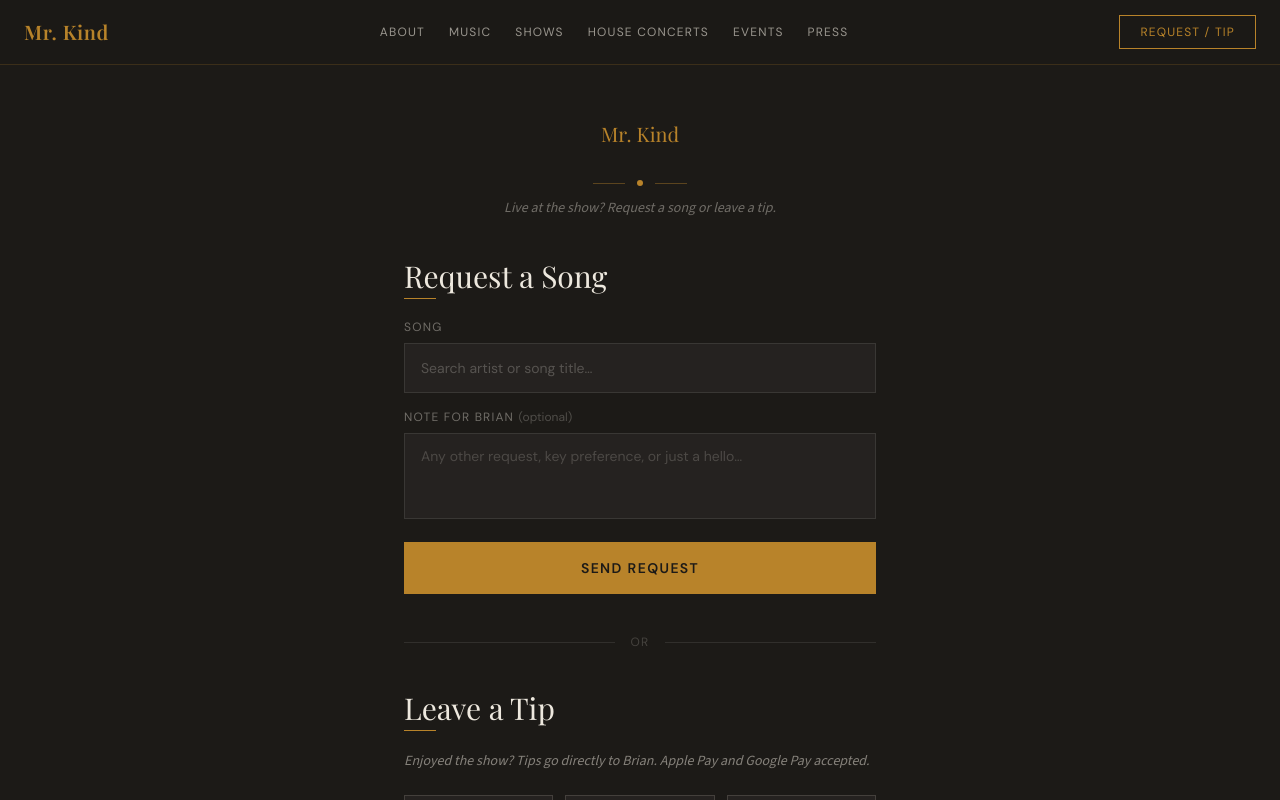
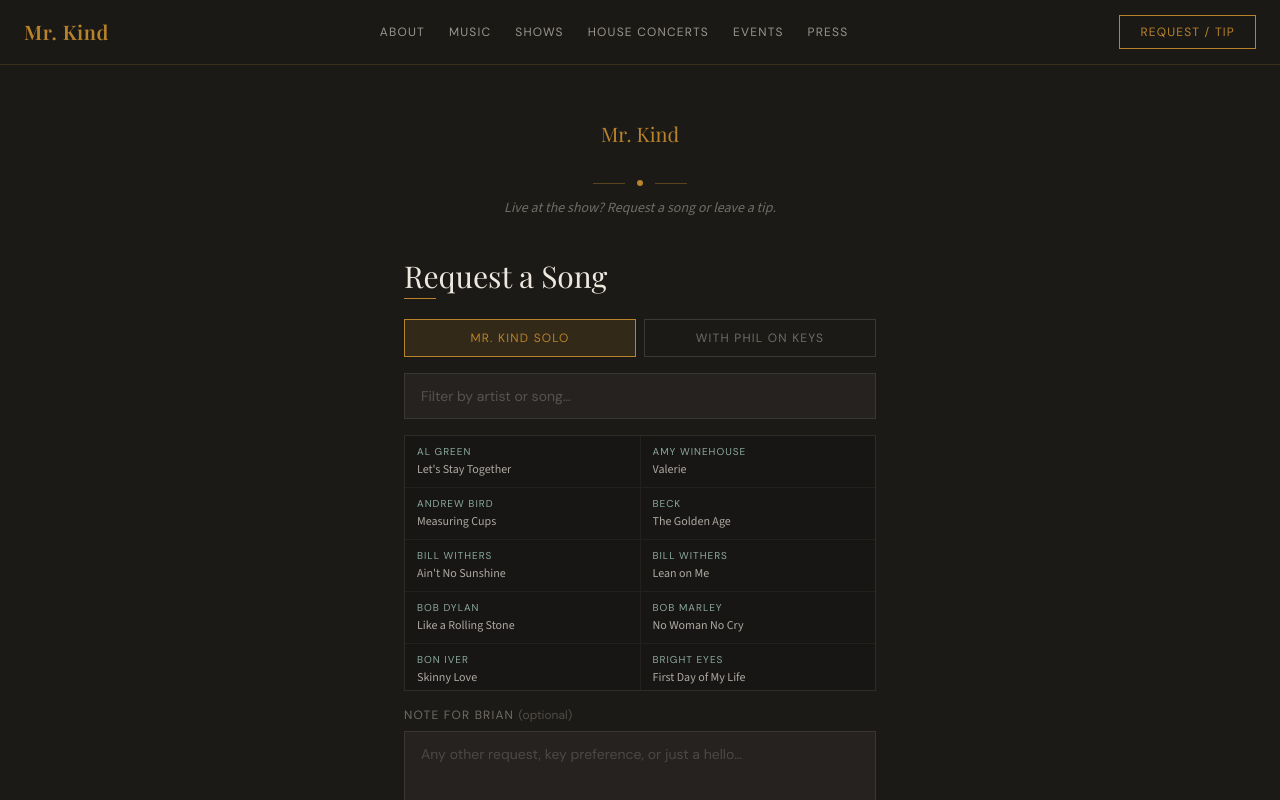
Before and after one commit to bergeronbrianr-code/mrkind-website, a Next.js app: page /request in a window 1280 px wide. Shown: the top 800 px of the page. Built offline with nearby package versions, Linux system fonts and the light colour scheme.

Commit message:
Update songs, bio, fonts, photos, request page

```diff
--- a/src/app/request/page.tsx
+++ b/src/app/request/page.tsx
@@ -20,18 +20,25 @@
 
 const SONGS = [
   "Al Green – Let's Stay Together",
+  "Amy Winehouse – Valerie",
   "Andrew Bird – Measuring Cups",
-  "Awake for the Sunrise – Flock of Dimes",
   "Beck – The Golden Age",
   "Bill Withers – Ain't No Sunshine",
+  "Bill Withers – Lean on Me",
   "Bob Dylan – Like a Rolling Stone",
-  "Bon Iver – Calgary",
+  "Bob Marley – No Woman No Cry",
   "Bon Iver – Skinny Love",
+  "Bright Eyes – First Day of My Life",
   "Bruce Springsteen – Dancing in the Dark",
   "Bruce Springsteen – I'm on Fire",
   "Coldplay – Clocks",
+  "Dave Matthews Band – Ants Marching",
   "David Gray – Babylon",
+  "Death Cab for Cutie – I Will Follow You Into the Dark",
+  "Donnie Hathaway – Jealous Guy",
   "Dr. Dog – Shadow People",
+  "Eagles – Hotel California",
+  "Edward Sharpe & The Magnetic Zeros – Home",
   "Elton John – Tiny Dancer",
   "Elton John – Your Song",
   "Elvis Presley – Can't Help Falling In Love With You",
@@ -41,45 +48,66 @@
   "Father John Misty – I'm Writing A Novel",
   "Feist – 1, 2, 3, 4",
   "Fleetwood Mac – Landslide",
+  "Flock of Dimes – Awake for the Sunrise",
+  "Foo Fighters – Everlong",
   "Geese – Cobra",
   "Goo Goo Dolls – Slide",
-  "Hall and Oates – You Make My Dreams Come True",
+  "Hall & Oates – You Make My Dreams Come True",
   "Jack Johnson – Better Together",
   "Jackson Browne – These Days",
+  "James Taylor – Fire and Rain",
   "James Taylor – How Sweet It Is",
-  "Jealous Guy – John Lennon / Donny Hathaway",
+  "Jason Mraz – I'm Yours",
+  "Jeff Buckley – Hallelujah",
+  "John Legend – All of Me",
+  "John Lennon – Imagine",
+  "John Mayer – Why Georgia",
+  "Johnny Cash – Folsom Prison Blues",
   "Johnny Cash – I Walk The Line",
   "Johnny Cash – Ring of Fire",
   "Josh Ritter – Girl in the War",
   "Josh Ritter – Monster Ballads",
   "Journey – Don't Stop Believin'",
+  "Judy Garland – Somewhere Over the Rainbow",
   "Kings of Leon – Use Somebody",
+  "Leonard Cohen – Hallelujah",
   "Lumineers – Ho Hey",
   "Matchbox 20 – 3AM",
-  "Modern English – I Melt with You",
+  "MGMT – Fated to Pretend",
+  "Modern English – Melt with You",
+  "Mumford & Sons – I Will Wait",
   "Neil Diamond – Sweet Caroline",
   "Neil Young – Harvest Moon",
   "Neil Young – Heart of Gold",
-  "Nothing Compares 2 U – Prince / Sinéad O'Connor",
+  "Neil Young – Out on the Weekend",
+  "Neutral Milk Hotel – In the Aeroplane Over the Sea",
+  "Noah Kahan – Orange Juice",
   "Oasis – Wonderwall",
   "Old Crow Medicine Show – Wagon Wheel",
   "Otis Redding – Sittin' On The Dock of the Bay",
-  "Out on the Weekend – Neil Young",
+  "Paul Simon – 50 Ways to Leave Your Lover",
+  "Paul Simon – The Sound of Silence",
   "Pearl Jam – Betterman",
+  "Prince – Nothing Compares 2 U",
   "Radiohead – Creep",
   "Radiohead – Fake Plastic Trees",
   "Radiohead – Karma Police",
+  "Ray LaMontagne – You Are the Best Thing",
+  "Red Hot Chili Peppers – Under the Bridge",
   "REM – Losing My Religion",
   "Roy Orbison – Pretty Woman",
+  "Sam Cooke – Wonderful World",
   "Sheryl Crow – Strong Enough",
-  "Simon and Garfunkel – Me and Julio Down by the Schoolyard",
+  "Simon & Garfunkel – Me and Julio Down by the Schoolyard",
+  "Smashing Pumpkins – Tonight Tonight",
   "Spoon – The Underdog",
-  "Steeler's Wheel – Stuck in the Middle With You",
+  "Stealers Wheel – Stuck in the Middle With You",
   "Tears for Fears – Everybody Wants to Rule the World",
   "The Band – The Weight",
   "The Beatles – Come Together",
   "The Beatles – Don't Let Me Down",
   "The Beatles – Here Comes The Sun",
+  "The Beatles – In My Life",
   "The Beatles – Yellow Submarine",
   "The National – Fake Empire",
   "The Postal Service – The District Sleeps Alone Tonight",
@@ -87,13 +115,46 @@
   "The Temptations – My Girl",
   "Tom Petty – Free Fallin'",
   "Tom Petty – I Won't Back Down",
+  "Tom Petty – Wildflowers",
   "Tracy Chapman – Gimme One Reason",
+  "U2 – With or Without You",
   "Vampire Weekend – I Stand Corrected",
+  "Van Morrison – Brown Eyed Girl",
   "Van Morrison – Into the Mystic",
   "Wilco – California Stars",
   "Wilco – Jesus, etc.",
   "Wilco – Kamera",
 ];
+
+const PHIL_SONGS = new Set([
+  "Al Green – Let's Stay Together",
+  "Beck – The Golden Age",
+  "Bon Iver – Skinny Love",
+  "Bruce Springsteen – Dancing in the Dark",
+  "Bruce Springsteen – I'm on Fire",
+  "Donnie Hathaway – Jealous Guy",
+  "Dr. Dog – Shadow People",
+  "Elton John – Tiny Dancer",
+  "Elton John – Your Song",
+  "Father John Misty – Fun Times in Babylon",
+  "Father John Misty – I'm Writing A Novel",
+  "Flock of Dimes – Awake for the Sunrise",
+  "Geese – Cobra",
+  "Jackson Browne – These Days",
+  "Johnny Cash – Ring of Fire",
+  "Kings of Leon – Use Somebody",
+  "Neil Young – Harvest Moon",
+  "Neil Young – Out on the Weekend",
+  "Prince – Nothing Compares 2 U",
+  "Radiohead – Fake Plastic Trees",
+  "Sheryl Crow – Strong Enough",
+  "The Beatles – Come Together",
+  "The Beatles – Don't Let Me Down",
+  "The Rolling Stones – Wild Horses",
+  "Tears for Fears – Everybody Wants to Rule the World",
+  "Tom Petty – I Won't Back Down",
+  "Wilco – California Stars",
+]);
 
 const TIP_AMOUNTS = [5, 10, 20];
 
@@ -102,8 +163,8 @@
 
 export default function RequestPage() {
   const [search, setSearch] = useState("");
+  const [filter, setFilter] = useState<"all" | "phil">("all");
   const [selectedSong, setSelectedSong] = useState("");
-  const [showDropdown, setShowDropdown] = useState(false);
   const [tipAmount, setTipAmount] = useState<number | null>(null);
   const [customTip, setCustomTip] = useState("");
   const [tipNote, setTipNote] = useState("");
@@ -111,31 +172,22 @@
   const [requestSubmitted, setRequestSubmitted] = useState(false);
 
   const filtered = useMemo(() => {
-    if (!search) return SONGS;
+    const base = filter === "phil" ? SONGS.filter((s) => PHIL_SONGS.has(s)) : SONGS;
+    if (!search) return base;
     const q = search.toLowerCase();
-    return SONGS.filter((s) => s.toLowerCase().includes(q));
-  }, [search]);
+    return base.filter((s) => s.toLowerCase().includes(q));
+  }, [search, filter]);
 
   const effectiveTip = tipAmount ?? (customTip ? parseFloat(customTip) : null);
 
-  function handleSelectSong(song: string) {
-    setSelectedSong(song);
-    setSearch(song);
-    setShowDropdown(false);
+  function handleTipPay() {
+    if (!effectiveTip || effectiveTip < 1) return;
+    window.open(STRIPE_PAYMENT_LINK_URL, "_blank");
   }
 
   function handleRequestSubmit(e: React.FormEvent) {
     e.preventDefault();
-    // Actual submission handled by Formspree — this is for optimistic UI
     setRequestSubmitted(true);
-  }
-
-  function handleTipPay() {
-    if (!effectiveTip || effectiveTip < 1) return;
-    // Redirect to Stripe Payment Link
-    // In production, you could append ?prefilled_quantity=X or use Stripe Checkout Sessions
-    // for a more custom experience with Apple Pay / Google Pay.
-    window.open(STRIPE_PAYMENT_LINK_URL, "_blank");
   }
 
   return (
@@ -149,7 +201,6 @@
           >
             Mr. Kind
           </Link>
-
           <div className="flex items-center justify-center gap-3 mb-3">
             <div className="h-px w-8 bg-[#b8832a]/40" />
             <div className="w-1.5 h-1.5 rounded-full bg-[#b8832a]" />
@@ -190,52 +241,89 @@
               </button>
             </div>
           ) : (
-            /* Actual form — Formspree handles submission */
             <form
               action="https://formspree.io/f/YOUR_FORM_ID"
               method="POST"
               onSubmit={handleRequestSubmit}
               className="space-y-4"
             >
-              {/* Searchable song picker */}
-              <div className="relative">
-                <label className="font-[family-name:var(--font-dm-sans)] text-xs tracking-widest uppercase text-[#ede8de]/40 block mb-2">
-                  Song
-                </label>
+              <input type="hidden" name="song_request" value={selectedSong} />
+
+              {/* Filter toggle */}
+              <div className="flex gap-2">
+                <button
+                  type="button"
+                  onClick={() => { setFilter("all"); setSelectedSong(""); setSearch(""); }}
+                  className={`flex-1 py-2.5 text-xs font-[family-name:var(--font-dm-sans)] tracking-widest uppercase transition-all border ${
+                    filter === "all"
+                      ? "border-[#b8832a] bg-[#b8832a]/15 text-[#b8832a]"
+                      : "border-[#ede8de]/15 text-[#ede8de]/40 hover:border-[#ede8de]/30"
+                  }`}
+                >
+                  Mr. Kind Solo
+                </button>
+                <button
+                  type="button"
+                  onClick={() => { setFilter("phil"); setSelectedSong(""); setSearch(""); }}
+                  className={`flex-1 py-2.5 text-xs font-[family-name:var(--font-dm-sans)] tracking-widest uppercase transition-all border ${
+                    filter === "phil"
+                      ? "border-[#b8832a] bg-[#b8832a]/15 text-[#b8832a]"
+                      : "border-[#ede8de]/15 text-[#ede8de]/40 hover:border-[#ede8de]/30"
+                  }`}
+                >
+                  With Phil on Keys
+                </button>
+              </div>
+
+              {/* Search */}
               <input
                 type="text"
-                  name="song_request"
                 value={search}
-                  onChange={(e) => {
-                    setSearch(e.target.value);
-                    setSelectedSong("");
-                    setShowDropdown(true);
-                  }}
-                  onFocus={() => setShowDropdown(true)}
-                  placeholder="Search artist or song title…"
-                  className="w-full bg-[#252220] border border-[#ede8de]/10 text-[#ede8de] placeholder-[#ede8de]/25 px-4 py-3.5 text-sm font-[family-name:var(--font-dm-sans)] focus:outline-none focus:border-[#b8832a]/50 transition-colors"
+                onChange={(e) => { setSearch(e.target.value); setSelectedSong(""); }}
+                placeholder="Filter by artist or song…"
+                className="w-full bg-[#252220] border border-[#ede8de]/10 text-[#ede8de] placeholder-[#ede8de]/25 px-4 py-3 text-sm font-[family-name:var(--font-dm-sans)] focus:outline-none focus:border-[#b8832a]/50 transition-colors"
                 autoComplete="off"
               />
 
-                {showDropdown && filtered.length > 0 && (
-                  <div className="absolute z-20 w-full bg-[#1e1c19] border border-[#ede8de]/10 border-t-0 max-h-56 overflow-y-auto shadow-xl">
-                    {filtered.map((song) => (
+              {/* Browsable song grid */}
+              <div className="h-64 overflow-y-auto border border-[#ede8de]/10 bg-[#181614]">
+                {filtered.length === 0 ? (
+                  <p className="text-center font-[family-name:var(--font-dm-sans)] text-[#ede8de]/25 text-xs py-10">
+                    No matches
+                  </p>
+                ) : (
+                  <div className="grid grid-cols-2 gap-px bg-[#ede8de]/5">
+                    {filtered.map((song) => {
+                      const [artist, title] = song.split(" – ");
+                      return (
                         <button
                           key={song}
                           type="button"
-                        onMouseDown={() => handleSelectSong(song)}
-                        className={`w-full text-left px-4 py-3 text-sm font-[family-name:var(--font-dm-sans)] transition-colors ${
+                          onClick={() => { setSelectedSong(song); setSearch(song); }}
+                          className={`text-left px-3 py-2.5 transition-colors bg-[#181614] ${
                             selectedSong === song
-                            ? "bg-[#b8832a]/20 text-[#b8832a]"
-                            : "text-[#ede8de]/70 hover:bg-[#b8832a]/10 hover:text-[#ede8de]"
+                              ? "bg-[#b8832a]/20 border-l-2 border-[#b8832a]"
+                              : "hover:bg-[#252220]"
                           }`}
                         >
-                        {song}
+                          <p className={`font-[family-name:var(--font-dm-sans)] text-[10px] tracking-widest uppercase truncate leading-tight mb-0.5 ${selectedSong === song ? "text-[#b8832a]" : "text-[#8aaa9e]"}`}>
+                            {artist}
+                          </p>
+                          <p className={`font-[family-name:var(--font-source-sans)] text-xs truncate leading-snug ${selectedSong === song ? "text-[#b8832a]" : "text-[#ede8de]/70"}`}>
+                            {title}
+                          </p>
                         </button>
-                    ))}
+                      );
+                    })}
                   </div>
                 )}
               </div>
+
+              {selectedSong && (
+                <p className="font-[family-name:var(--font-dm-sans)] text-[#b8832a] text-xs tracking-widest uppercase text-center">
+                  ✓ {selectedSong}
+                </p>
+              )}
 
               {/* Note */}
               <div>
@@ -291,10 +379,7 @@
               <button
                 key={amount}
                 type="button"
-                onClick={() => {
-                  setTipAmount(amount);
-                  setCustomTip("");
-                }}
+                onClick={() => { setTipAmount(amount); setCustomTip(""); }}
                 className={`py-4 font-[family-name:var(--font-playfair)] text-2xl transition-all border ${
                   tipAmount === amount
                     ? "border-[#b8832a] bg-[#b8832a]/15 text-[#b8832a]"
@@ -320,10 +405,7 @@
                 min="1"
                 step="1"
                 value={customTip}
-                onChange={(e) => {
-                  setCustomTip(e.target.value);
-                  setTipAmount(null);
-                }}
+                onChange={(e) => { setCustomTip(e.target.value); setTipAmount(null); }}
                 placeholder="Other amount"
                 className="w-full bg-[#252220] border border-[#ede8de]/10 text-[#ede8de] placeholder-[#ede8de]/20 pl-8 pr-4 py-3 text-sm font-[family-name:var(--font-dm-sans)] focus:outline-none focus:border-[#b8832a]/50 transition-colors"
               />
@@ -345,16 +427,6 @@
             />
           </div>
 
-          {/*
-            STRIPE HERE
-            This button redirects to a Stripe Payment Link.
-            Stripe handles Apple Pay, Google Pay, and card payments automatically.
-
-            For a more embedded experience with custom amount:
-              - Use Stripe Checkout Sessions via a Vercel Edge Function
-              - POST { amount, note } → create session → redirect to session.url
-              - See: https://stripe.com/docs/payments/checkout
-          */}
           <button
             type="button"
             onClick={handleTipPay}
```
Also changed, not shown: src/components/sections/MusicSection.tsx (+14 -0 lines), 1 other file (tests, documents, lock files or other folders). Lines whose indentation alone changed are shown as unchanged.
